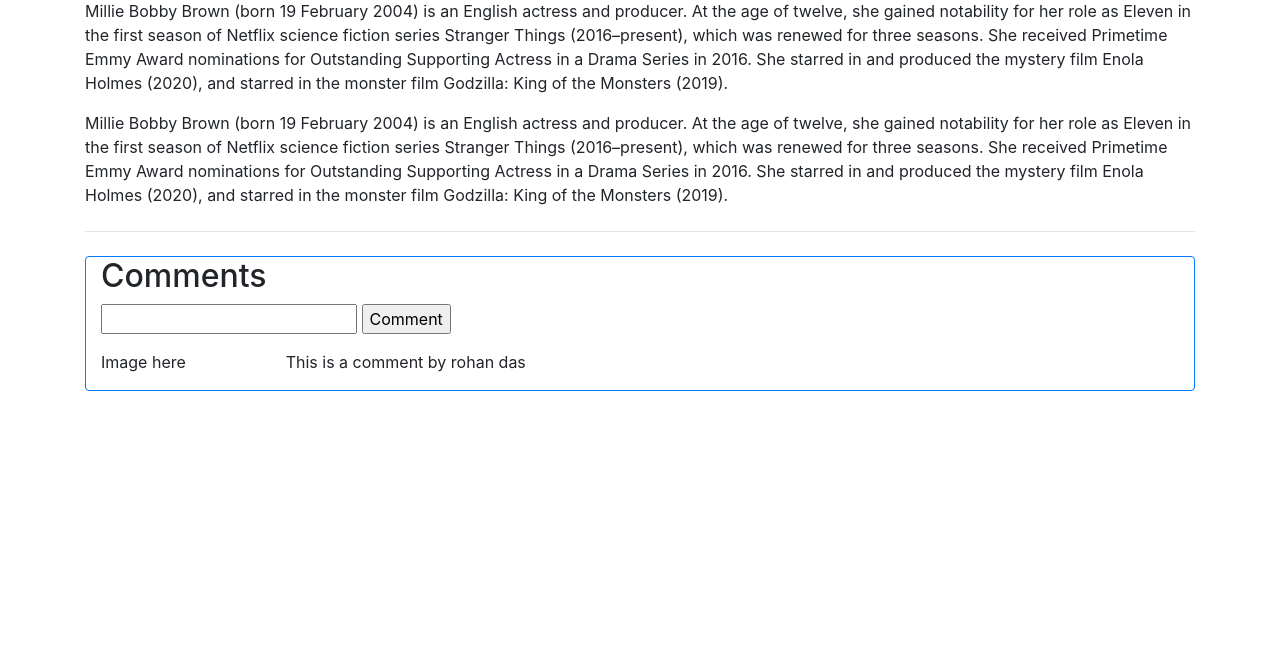
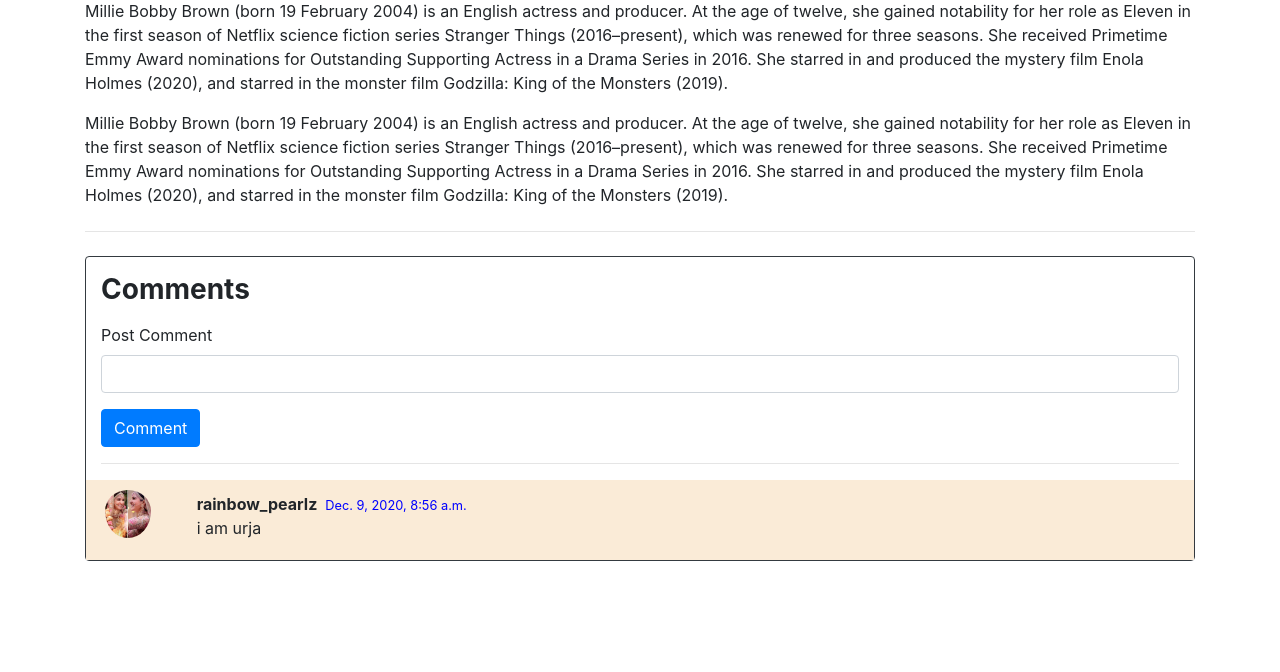
Before and after one commit to mradulism/iCoder, a Django app: page /blog/millie in a window 1280 px wide. Shown: the part 875-1547 px from the top of the page. Before the commit the page ends 1266 px from the top, so only its background shows below. Run offline with Django 3.2, Linux system fonts and the light colour scheme; data comes from the database, SQL or seed files in the repository; both versions use the stored data as it was after the commit.

Commit message:
added comment section in frontend

```diff
--- a/iCoder/settings.py
+++ b/iCoder/settings.py
@@ -122,6 +122,10 @@ USE_TZ = True
 # https://docs.djangoproject.com/en/3.1/howto/static-files/
 
 STATIC_URL = '/static/'
+STATICFILES_DIRS =[
+    os.path.join(BASE_DIR,'static'),
+]
+
 MEDIA_ROOT=os.path.join(BASE_DIR,'media')
 MEDIA_URL='/media/'
 
--- a/templates/blog/blogPost.html
+++ b/templates/blog/blogPost.html
@@ -1,8 +1,13 @@
 {% extends 'home/basic.html' %}
 {% block title %}BlogPost{% endblock title %}
 
+{% block css %}
+
+{% endblock css %}
+
 {% block body %}
 
+{% load static %}
 <div class="container my-3">
 <div class="col-md-4">
     <div class="card mb-4 shadow-sm">
@@ -34,27 +39,43 @@
         <p>{{post.content}}</p>
 </div>
 <hr class="my-4">
-<div class="container border border-primary rounded">
-  <h2>Comments</h2>
+<div class="container border border-dark rounded " style="margin-bottom:10%">
+  <h3 class="my-3 font-weight-bold">Comments</h3>
   {% for message in messages %}
   <div class="text-center alert my-2 col-5 alert-{{message.tags}}" role="alert">
   {{message}}
   </div>
   {% endfor %}
 
-  <form action="/blog/postComment" method="post">
+  <!-- comment form starts here -->
+  <form class="my-3" action="/blog/postComment" method="post">
   {% csrf_token %}
+    <div class=" form-group">
+      <label for="exampleInputEmail1">Post Comment</label>
+      <input class="form-control" type="text" name="comment" id="comment">
+    </div>
+    <input type="hidden" name="postSno" id="postSno" value="{{post.sno}}">
+    <button type="submit" class="btn btn-primary">Comment</button>
+  </form>
+  <hr class="w-100">
+  <!-- comment form ends here -->
 
-  <input type="text" name="comment" id="comment">
-  <input type="hidden" name="postSno" id="postSno" value="{{post.sno}}">
-  <input type="submit" value="Comment">
+  <!-- comments section starts here -->
+  {% for i in comments  %}
+    <div class="row mt-3 mb-0 px-1 py-1" style="background-color: antiquewhite;">
+      <div class="col-md-1">
+      <img class="w-75 h-75 rounded-circle" style="padding-top:6px;" src="{% static '/blog/anushka.jpg' %}" alt="...">
+      </div>
 
-  </form>
-  <div class="row my-3">
-    <div class="col-md-2">Image here</div>
-    <div class="col-md-10">This is a comment by rohan das</div>
-  </div>
+      <div class="col-md-11 pt-2"><b>{{i.user.username}}</b><small class="mx-2" style="color:blue;">{{i.timestamp}}</small>
+      <div><p>{{i.comment}}</p></div>
+      </div>
+
+    </div>
+
+  {% endfor %}
+  <!-- comment section ends here -->
+
 </div>
 
-
 {% endblock body %}
--- a/templates/home/basic.html
+++ b/templates/home/basic.html
@@ -3,7 +3,8 @@
 
 <head>
 <style>
-
+  {% block css %}
+  {% endblock css %}
 </style>
   <!-- Required meta tags -->
   {% comment %} <meta charset="utf-8"> {% endcomment %}
```
Also changed, not shown: db.sqlite3.
